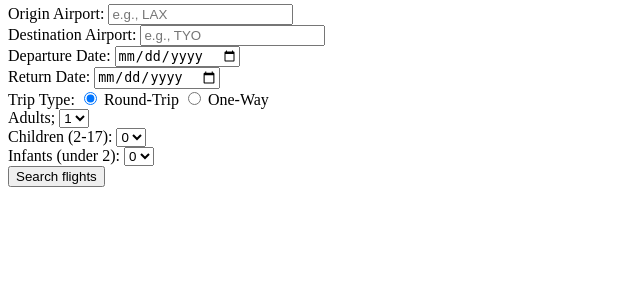
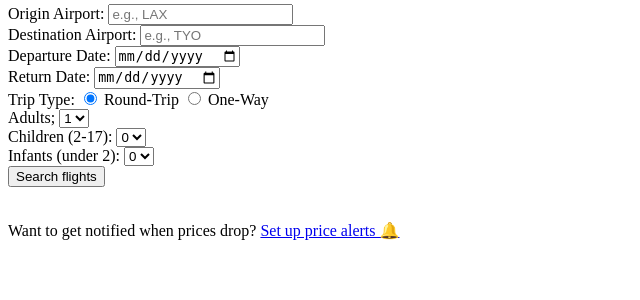
Before and after one commit to paoloprogram12/Flight-Price-Tracker, a Flask app: page / in a window 1280 px wide. Shown: the part 111-411 px from the top of the page, without its empty margins (0-640 px from the left). Run offline with Flask 3, Linux system fonts and the light colour scheme; parts of the project's set-up code (start-up, migrations or seed data) failed here and were passed over.

Commit message:
added a button for navigating

```diff
--- a/flight_price_tracker/src/web/app.py
+++ b/flight_price_tracker/src/web/app.py
@@ -1,5 +1,5 @@
 from flask import Flask, render_template, request, redirect, url_for, flash
-from dotenv import load_env
+from dotenv import load_dotenv
 import sys
 import os
 
@@ -35,7 +35,7 @@ def create_alert_route():
         departure_date = request.form.get('departure_date')
         return_date = request.form.get('return_date')
         price_threshold = float(request.form.get('price_threshold'))
-        trip_type =- request.form.get('trip_type')
+        trip_type = request.form.get('trip_type')
 
         # if one-way, return date is none
         if trip_type == 'one-way':
--- a/flight_price_tracker/src/web/templates/index.html
+++ b/flight_price_tracker/src/web/templates/index.html
@@ -82,6 +82,9 @@
         <button type="submit">Search flights</button>
     </form>
 
+    <br>
+    <p>Want to get notified when prices drop? <a href="/alerts">Set up price alerts 🔔</a></p>
+
     <script src="{{ url_for('static', filename='script.js') }}"></script>
 
 </body>
```
